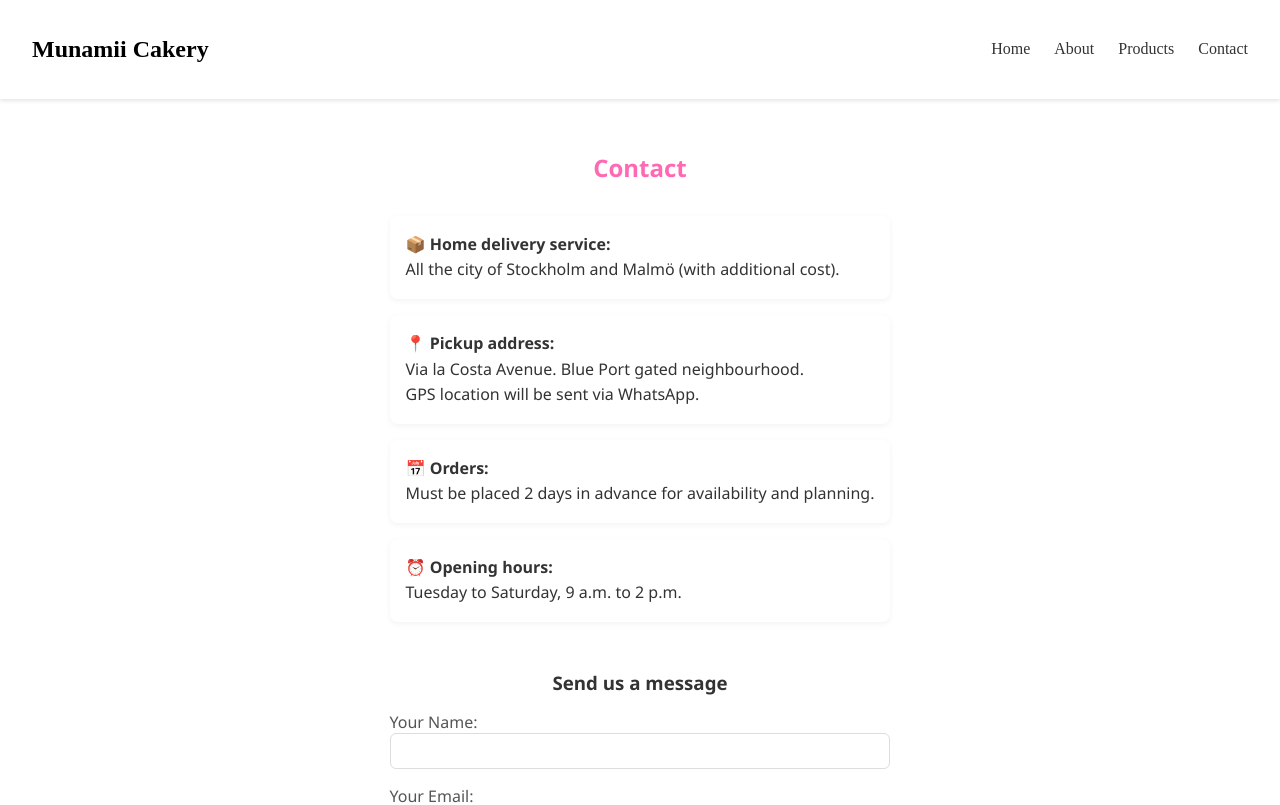
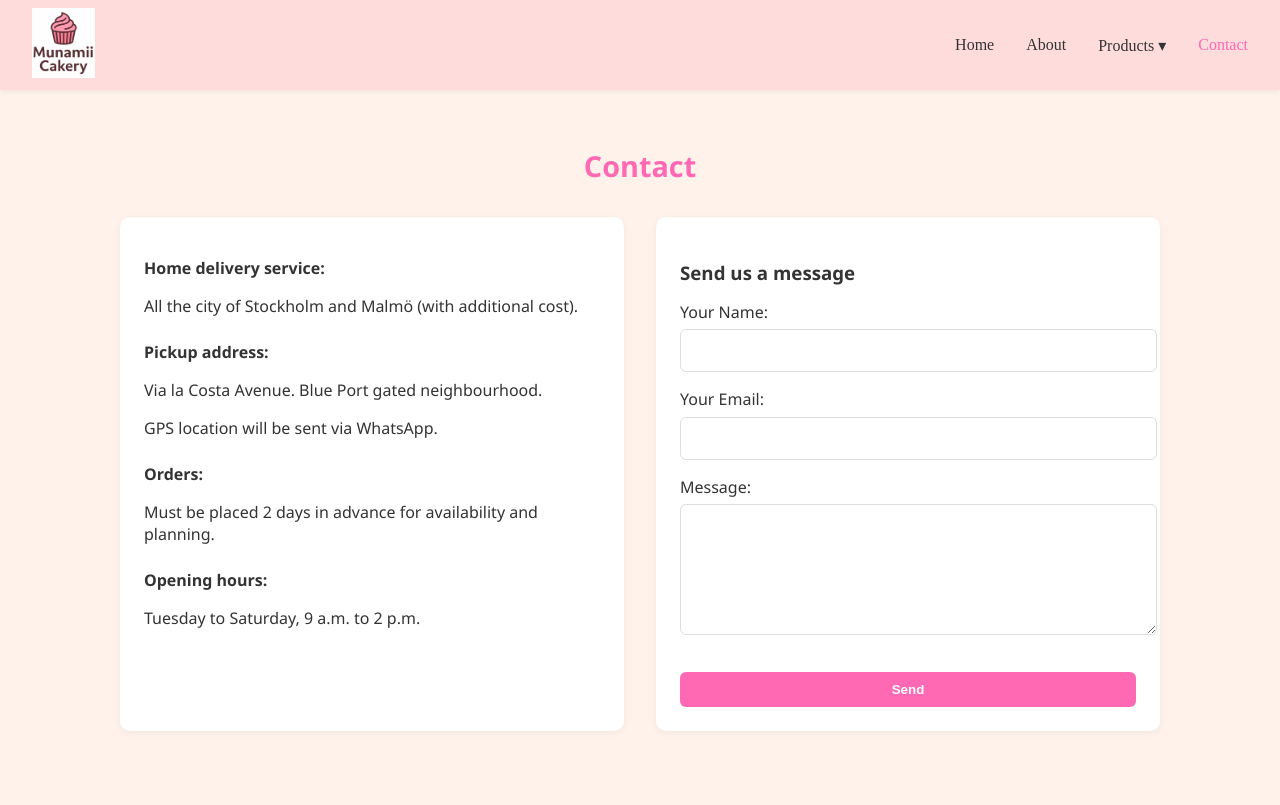
Before and after one commit to AbdoTaleb/munamii-cakery, a React (Vite) app: page /contact in a window 1280 px wide. Shown: the top 805 px of the page. Built offline with nearby package versions, Linux system fonts and the light colour scheme.

Commit message:
Improve header, layout, contact page and design consistency

```diff
--- a/src/components/Footer/Footer.css
+++ b/src/components/Footer/Footer.css
@@ -28,3 +28,6 @@
 .footer .social-links a:hover {
   text-decoration: underline;
 }
+.footer{
+  background-color: #FFDCDC;
+}
--- a/src/components/Header/Header.css
+++ b/src/components/Header/Header.css
@@ -1,8 +1,13 @@
+
 .header {
-  background-color: #fff;
-  padding: 1rem 2rem;
-  box-shadow: 0 2px 4px rgba(0, 0, 0, 0.1);
+  background-color: #FFDCDC;
+  box-shadow: 0 2px 4px rgba(0, 0, 0, 0.05);
+  padding: 0.5rem 2rem;
+  position: sticky;
+  top: 0;
+  z-index: 1000;
 }
+
 
 .navbar {
   display: flex;
@@ -10,24 +15,83 @@
   align-items: center;
 }
 
-.logo {
-  font-family: 'Segoe UI', sans-serif;
-  font-size: 1.5rem;
-  color: #ff69b4;
+
+.logo img {
+  height: 70px;
+  object-fit: contain;
 }
+
 
 .nav-links {
   list-style: none;
   display: flex;
-  gap: 1.5rem;
+  gap: 2rem;
+  align-items: center;
+  margin: 0;
+  padding: 0;
 }
+
 
 .nav-links a {
   text-decoration: none;
   color: #333;
   font-weight: 500;
+  position: relative;
+  transition: color 0.3s;
 }
 
 .nav-links a:hover {
   color: #ff69b4;
 }
+
+
+.nav-links .active {
+  color: #ff69b4;
+}
+
+
+.dropdown {
+  position: relative;
+  cursor: pointer;
+}
+
+.dropdown-toggle {
+  font-weight: 500;
+  color: #333;
+}
+
+.dropdown-menu {
+  position: absolute;
+  top: 2.5rem;
+  left: 0;
+  background-color: #fff0f6;
+  border-radius: 8px;
+  padding: 0.5rem 1rem;
+  box-shadow: 0 8px 16px rgba(0, 0, 0, 0.1);
+  min-width: 160px;
+  display: none;
+  flex-direction: column;
+  gap: 0.5rem;
+  z-index: 100;
+  opacity: 0;
+  transform: translateY(10px);
+  transition: opacity 0.3s ease, transform 0.3s ease;
+}
+
+
+.dropdown-menu.show {
+  display: flex;
+  opacity: 1;
+  transform: translateY(0);
+}
+
+
+.dropdown-menu a {
+  color: #333;
+  text-decoration: none;
+  transition: color 0.3s;
+}
+
+.dropdown-menu a:hover {
+  color: #ff69b4;
+}
--- a/src/components/Header/Header.jsx
+++ b/src/components/Header/Header.jsx
@@ -1,17 +1,54 @@
-import { Link } from 'react-router-dom';
+
+
+import { NavLink } from 'react-router-dom';
+import { useState } from 'react';
 import './Header.css';
 
+function Header() {
+  const [showDropdown, setShowDropdown] = useState(false);
 
-function Header() {
+  const toggleDropdown = () => {
+    setShowDropdown(prev => !prev);
+  };
+
   return (
     <header className="header">
-            <nav className='navbar'>
-                <h1 className="loga">Munamii Cakery</h1>
-                <ul className='nav-links'>
-                    <li><Link to='/'>Home</Link></li>
-                    <li><Link to='/about'>About</Link></li>
-                    <li><Link to='/products'>Products</Link></li>
-                    <li><Link to='/contact'>Contact</Link></li>
+      <nav className="navbar">
+        <NavLink to="/" className="logo">
+          <img src="/images/logo.png" alt="Munamii Cakery logo" />
+        </NavLink>
+
+        <ul className="nav-links">
+          <li>
+            <NavLink to="/" className={({ isActive }) => isActive ? 'active' : ''}>
+              Home
+            </NavLink>
+          </li>
+          <li>
+            <NavLink to="/about" className={({ isActive }) => isActive ? 'active' : ''}>
+              About
+            </NavLink>
+          </li>
+          <li className="dropdown">
+            <span className="dropdown-toggle" onClick={toggleDropdown}>
+              Products ▾
+            </span>
+            <ul className={`dropdown-menu ${showDropdown ? 'show' : ''}`}>
+              <li>
+                <NavLink to="/products?category=cupcakes"
+                onClick={() => setDropdownOpen(false)}>Cupcakes</NavLink>
+              </li>
+              <li>
+                <NavLink to="/products?category=weddingCakes"
+                onClick={() => setDropdownOpen(false)}>Wedding Cakes</NavLink>
+              </li>
+            </ul>
+          </li>
+          <li>
+            <NavLink to="/contact" className={({ isActive }) => isActive ? 'active' : ''}>
+              Contact
+            </NavLink>
+          </li>
         </ul>
       </nav>
     </header>
--- /dev/null
+++ b/src/data/productData.js
@@ -0,0 +1,21 @@
+export const cupcakes = [
+  { id: 1, title: 'Chocolate Dream', price: '$3.50', image: '/images/cupcakes/cupcake1.jpg' },
+  { id: 2, title: 'Vanilla Bliss', price: '$3.00', image: '/images/cupcakes/cupcake2.jpg' },
+  { id: 3, title: 'Strawberry Love', price: '$3.75', image: '/images/cupcakes/cupcake3.jpg' },
+  { id: 4, title: 'Lemon Twist', price: '$3.20', image: '/images/cupcakes/cupcake4.jpg' },
+  { id: 5, title: 'Red Velvet', price: '$3.90', image: '/images/cupcakes/cupcake5.jpg' },
+  { id: 6, title: 'Mint Choco', price: '$3.60', image: '/images/cupcakes/cupcake6.jpg' },
+  { id: 7, title: 'Caramel Kiss', price: '$3.80', image: '/images/cupcakes/cupcake7.jpg' },
+  { id: 8, title: 'Oreo Crunch', price: '$3.70', image: '/images/cupcakes/cupcake8.jpg' },
+];
+
+export const weddingCakes = [
+  { id: 1, title: 'Elegant Rose', price: '$150', image: '/images/cakes/cake1.jpg' },
+  { id: 2, title: 'White Bloom', price: '$200', image: '/images/cakes/cake2.jpg' },
+  { id: 3, title: 'Golden Charm', price: '$250', image: '/images/cakes/cake3.jpg' },
+  { id: 4, title: 'Rustic Love', price: '$180', image: '/images/cakes/cake4.jpg' },
+  { id: 5, title: 'Classic Tier', price: '$220', image: '/images/cakes/cake5.jpg' },
+  { id: 6, title: 'Vintage Lace', price: '$210', image: '/images/cakes/cake6.jpg' },
+  { id: 7, title: 'Peach Blush', price: '$230', image: '/images/cakes/cake7.jpg' },
+  { id: 8, title: 'Modern Glam', price: '$260', image: '/images/cakes/cake8.jpg' },
+];
--- a/src/index.css
+++ b/src/index.css
@@ -5,6 +5,7 @@ body, #root {
   display: flex;
   flex-direction: column;
   margin: 0;
+  background-color: #FFF2EB;
 }
 
 
@@ -18,3 +19,7 @@ ul {
   padding: 0;
   margin: 0;
 }
+
+main {
+  flex: 1;
+}
--- a/src/pages/About/About.jsx
+++ b/src/pages/About/About.jsx
@@ -1,17 +1,18 @@
-import React from 'react'
+import './About.css';
 
-const About = () => {
+function About() {
   return (
-    <main className='about'>
-        <h2>About Munamii Cakery</h2>
-        <p>
-            At Munamii Cakery, each cake, each box of cupcakes that we make has a very special value for us.
-            We not only want to bring a dessert to your table but rather a unique experience for you,
-            which will become an unforgettable memory. We have been in the pastry market for more than 8 years
-            and now we offer you a new way to shop through our website.
-        </p>
+    <main className="about">
+      <h2>About Munamii Cakery</h2>
+      <p>
+        At <strong>Munamii Cakery</strong>, each cake and cupcake is crafted with love, care, and a sprinkle of magic.
+        Our mission is not only to satisfy your sweet cravings but also to deliver an experience you’ll always remember.
+        <br /><br />
+        For over 8 years, we've been serving delightful pastries that bring joy to birthdays, weddings, and everyday moments.
+        Now, we're proud to bring that same sweetness to your doorstep through our online shop.
+      </p>
     </main>
-  )
+  );
 }
 
-export default About
+export default About;
--- a/src/pages/Contact/Contact.css
+++ b/src/pages/Contact/Contact.css
@@ -1,72 +1,92 @@
-
-
 .contact {
   padding: 2rem;
-  max-width: 800px;
-  margin: auto;
+  color: #333;
   font-family: 'Segoe UI', sans-serif;
-  color: #333;
 }
 
 .contact h2 {
   color: #ff69b4;
   text-align: center;
+  font-size: 1.8rem;
   margin-bottom: 2rem;
 }
 
-.contact-info p {
-  background-color: #fff;
-  padding: 1rem;
-  margin-bottom: 1rem;
-  border-radius: 8px;
-  box-shadow: 0 2px 6px rgba(0,0,0,0.05);
-  line-height: 1.6;
+.contact-container {
+  display: flex;
+  flex-wrap: wrap;
+  gap: 2rem;
+  justify-content: space-between;
+  padding-left: 5.5rem;
+  padding-right: 5.5rem;
 }
 
+.contact-info,
 .contact-form {
-  margin-top: 3rem;
+  flex: 1;
+  min-width: 300px;
+  max-width: 800px;
+  background: #fff;
+  padding: 1.5rem;
+  border-radius: 10px;
+  box-shadow: 0 2px 8px rgba(0, 0, 0, 0.05);
+}
+
+
+/* Contact Info Blocks */
+.contact-box {
+  margin-bottom: 1.5rem;
+}
+
+.contact-box p:first-child {
+  font-weight: bold;
+  margin-bottom: 0.3rem;
 }
 
 .contact-form h3 {
-  text-align: center;
   color: #333;
   margin-bottom: 1rem;
 }
 
+/* Form Fields */
 .contact-form form {
   display: flex;
   flex-direction: column;
-  gap: 1rem;
 }
 
 .contact-form label {
-  display: flex;
-  flex-direction: column;
+  margin-bottom: 1rem;
   font-weight: 500;
-  color: #555;
 }
 
 .contact-form input,
 .contact-form textarea {
-  padding: 0.5rem;
+  width: 100%;
+  padding: 0.6rem;
   border: 1px solid #ddd;
   border-radius: 6px;
+  margin-top: 0.4rem;
   font-size: 1rem;
+  font-family: inherit;
 }
 
 .contact-form button {
-  width: fit-content;
-  padding: 0.7rem 1.5rem;
+  margin-top: 1rem;
+  padding: 0.6rem 1.2rem;
   background-color: #ff69b4;
   color: white;
-  font-weight: bold;
   border: none;
   border-radius: 6px;
+  font-weight: bold;
   cursor: pointer;
-  align-self: center;
   transition: background-color 0.3s;
 }
 
 .contact-form button:hover {
-  background-color: #e0559f;
+  background-color: #e456a6;
 }
+
+@media (max-width: 768px) {
+  .contact-container {
+    flex-direction: column;
+  }
+}
--- a/src/pages/Contact/Contact.jsx
+++ b/src/pages/Contact/Contact.jsx
@@ -1,4 +1,3 @@
-
 import './Contact.css';
 import emailjs from '@emailjs/browser';
 import { useRef } from 'react';
@@ -10,20 +9,10 @@ function Contact() {
     e.preventDefault();
 
     emailjs
-        emailjs.sendForm(
-          import.meta.env.VITE_EMAILJS_SERVICE_ID,
-          import.meta.env.VITE_EMAILJS_TEMPLATE_ID,
-          form.current,
-          import.meta.env.VITE_EMAILJS_PUBLIC_KEY
-        )
-
+      .sendForm('YOUR_SERVICE_ID', 'YOUR_TEMPLATE_ID', form.current, 'YOUR_PUBLIC_KEY')
       .then(
-        (result) => {
-            alert('Message sent!');
-        },
-        (error) => {
-            alert('Failed to send. Please try again.');
-        }
+        () => alert('Message sent!'),
+        () => alert('Failed to send. Please try again.')
       );
   };
 
@@ -31,28 +20,30 @@ function Contact() {
     <main className="contact">
       <h2>Contact</h2>
 
+      <div className="contact-container">
         <section className="contact-info">
-        <p>
-          <strong>📦 Home delivery service:</strong><br />
-          All the city of Stockholm and Malmö (with additional cost).
-        </p>
+          <div className="contact-box">
+            <p><strong>Home delivery service:</strong></p>
+            <p>All the city of Stockholm and Malmö (with additional cost).</p>
+          </div>
 
-        <p>
-          <strong>📍 Pickup address:</strong><br />
-          Via la Costa Avenue. Blue Port gated neighbourhood.<br />
-          GPS location will be sent via WhatsApp.
-        </p>
+          <div className="contact-box">
+            <p><strong>Pickup address:</strong></p>
+            <p>Via la Costa Avenue. Blue Port gated neighbourhood.</p>
+            <p>GPS location will be sent via WhatsApp.</p>
+          </div>
 
-        <p>
-          <strong>📅 Orders:</strong><br />
-          Must be placed 2 days in advance for availability and planning.
-        </p>
+          <div className="contact-box">
+            <p><strong>Orders:</strong></p>
+            <p>Must be placed 2 days in advance for availability and planning.</p>
+          </div>
 
-        <p>
-          <strong>⏰ Opening hours:</strong><br />
-          Tuesday to Saturday, 9 a.m. to 2 p.m.
-        </p>
+          <div className="contact-box">
+            <p><strong>Opening hours:</strong></p>
+            <p>Tuesday to Saturday, 9 a.m. to 2 p.m.</p>
+          </div>
         </section>
+
         <section className="contact-form">
           <h3>Send us a message</h3>
           <form ref={form} onSubmit={sendEmail}>
@@ -60,21 +51,18 @@ function Contact() {
               Your Name:
               <input type="text" name="user_name" required />
             </label>
-
             <label>
               Your Email:
               <input type="email" name="user_email" required />
             </label>
-
             <label>
               Message:
               <textarea name="message" rows="5" required></textarea>
             </label>
-
             <button type="submit">Send</button>
           </form>
         </section>
-
+      </div>
     </main>
   );
 }
--- a/src/pages/Home/Home.jsx
+++ b/src/pages/Home/Home.jsx
@@ -1,15 +1,24 @@
-import React from 'react'
-import './Home.css'
-const Home = () => {
+import './Home.css';
+import ProductCard from '../../components/ProductCard/ProductCard';
+import { cupcakes, weddingCakes } from '../../data/productData';
+
+const allProducts = [...cupcakes, ...weddingCakes];
+
+
+
+function Home() {
   return (
-    <main className='home'>
-        <h2>Hi! Welcome to Munamii Cakery!</h2>
-        <p>
-            We offer you the most delicious cakes and cupcakes for all kinds of events and celebrations.
-            Browse around to discover what you would like to buy.
-        </p>
+    <main className="home">
+      <h2>Welcome to Munamii Cakery!</h2>
+      <p>Delicious cupcakes and elegant wedding cakes for every occasion.</p>
+
+      <div className="home-products">
+        {allProducts.map((item) => (
+          <ProductCard key={item.id} {...item} />
+        ))}
+      </div>
     </main>
-  )
+  );
 }
 
-export default Home
+export default Home;
```
Also changed, not shown: src/pages/About/About.css (+13 -5 lines), src/pages/Home/Home.css (+13 -1 lines), src/pages/Products/Products.jsx (+11 -26 lines), public/images/logo.png (added). Lines whose indentation alone changed are shown as unchanged.
